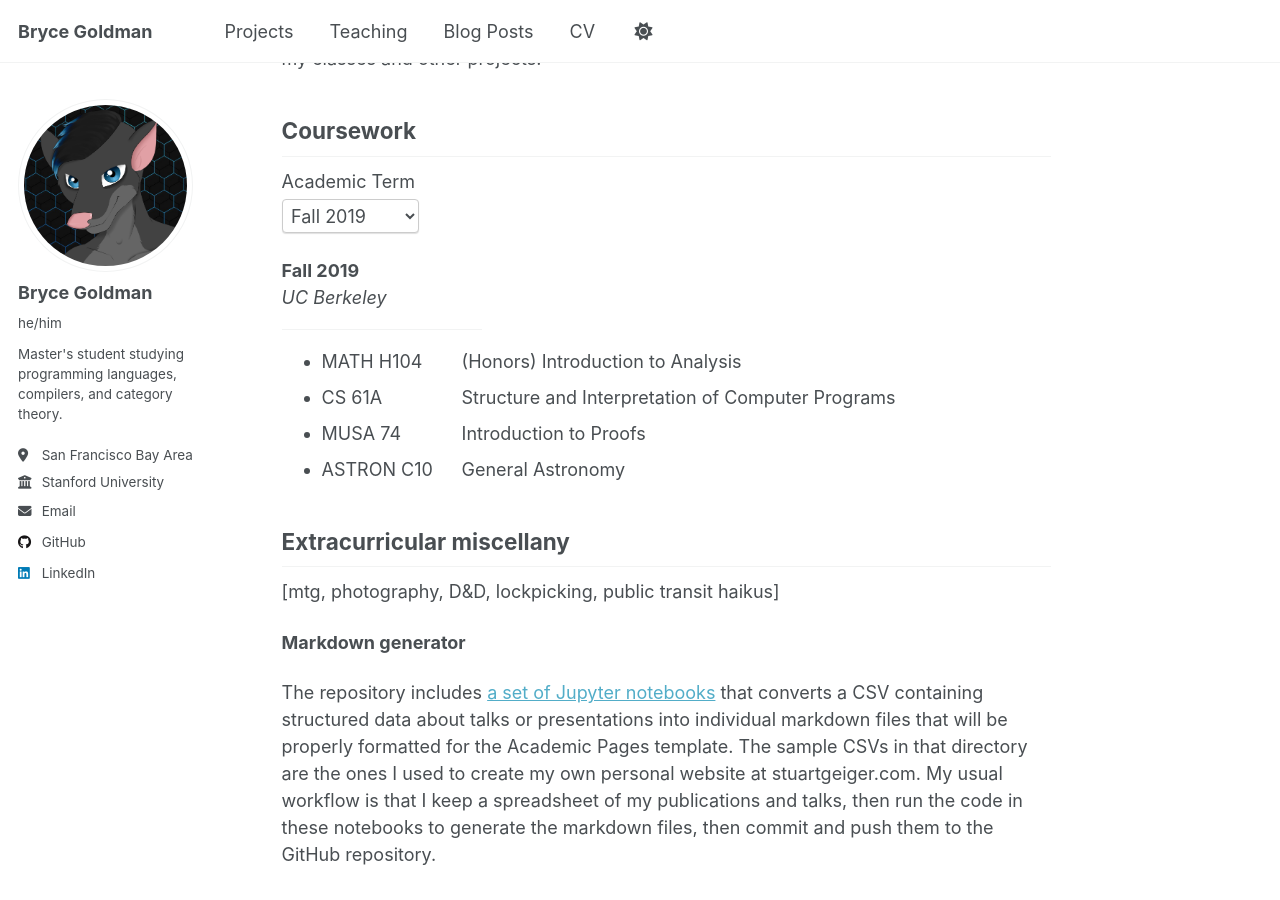
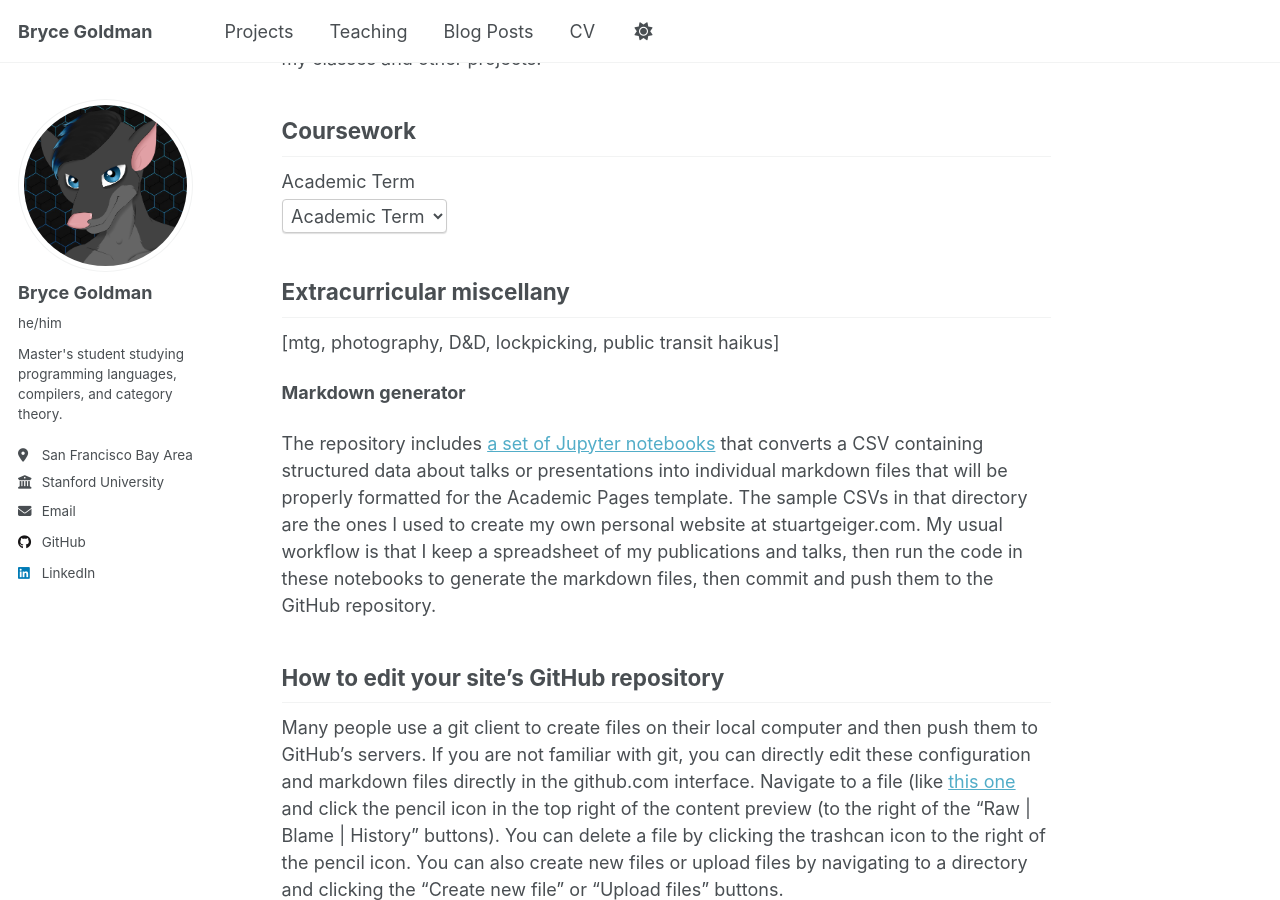
Before and after one commit to Alkizar/alkizar.github.io, a Jekyll site: the page built from _pages/about.md, in a window 1280 px wide and 900 px high, scrolled down 1594 px. Built offline with Jekyll 4.4.1, drawn with Linux system fonts in a browser that asks for light colours.

Commit message:
placeholder in select

```diff
--- a/_pages/about.md
+++ b/_pages/about.md
@@ -30,11 +30,12 @@ Coursework
 
 <label for='term'>Academic Term</label>
 <select id='term' style="display: block;">
-  <option value="f19" selected>Fall 2019</option>
+  <option value="" disabled selected>Academic Term</option>
   <option value="s20">Spring 2020</option>
+  <option value="f19">Fall 2019</option>
 </select>
 
-<div id='contentf19' style="display: block;">
+<div id='contentf19' style="display: none;">
   <strong> Fall 2019 </strong>
   <br>
   <i> UC Berkeley </i>
```
